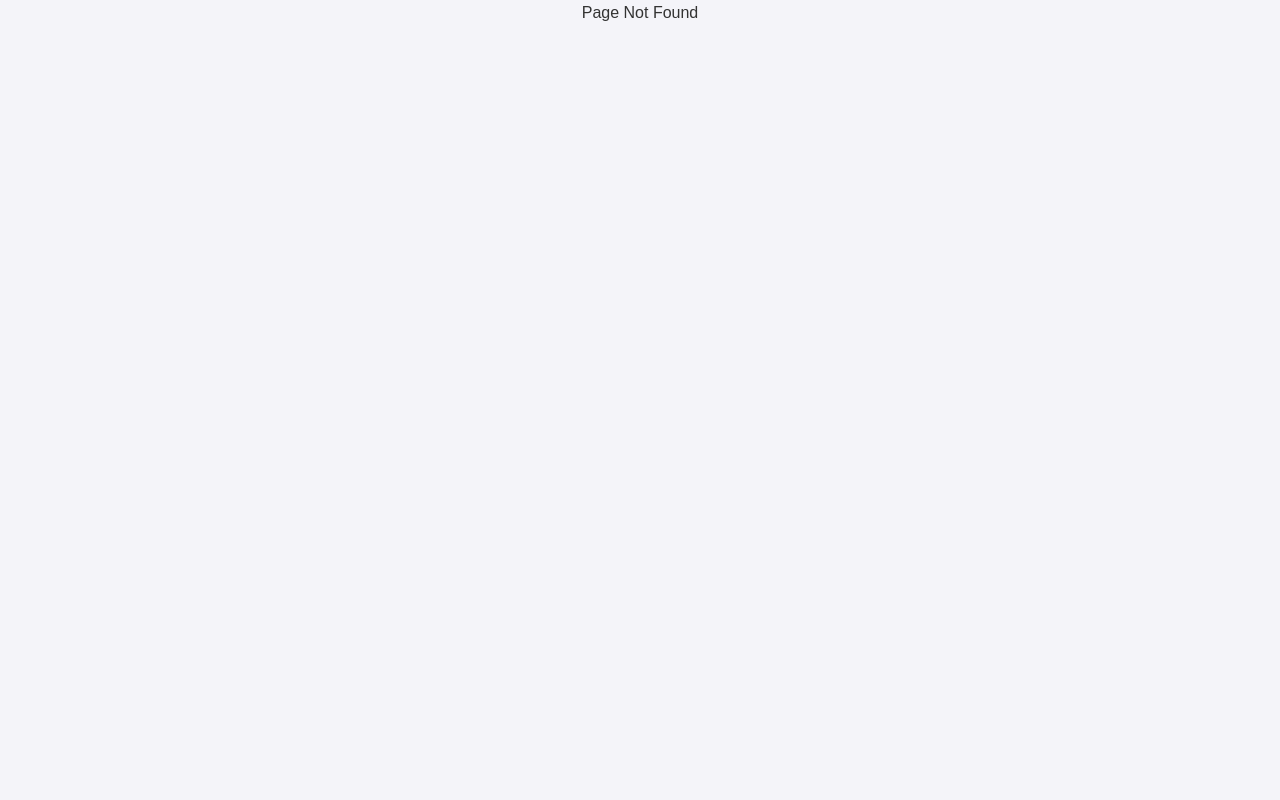
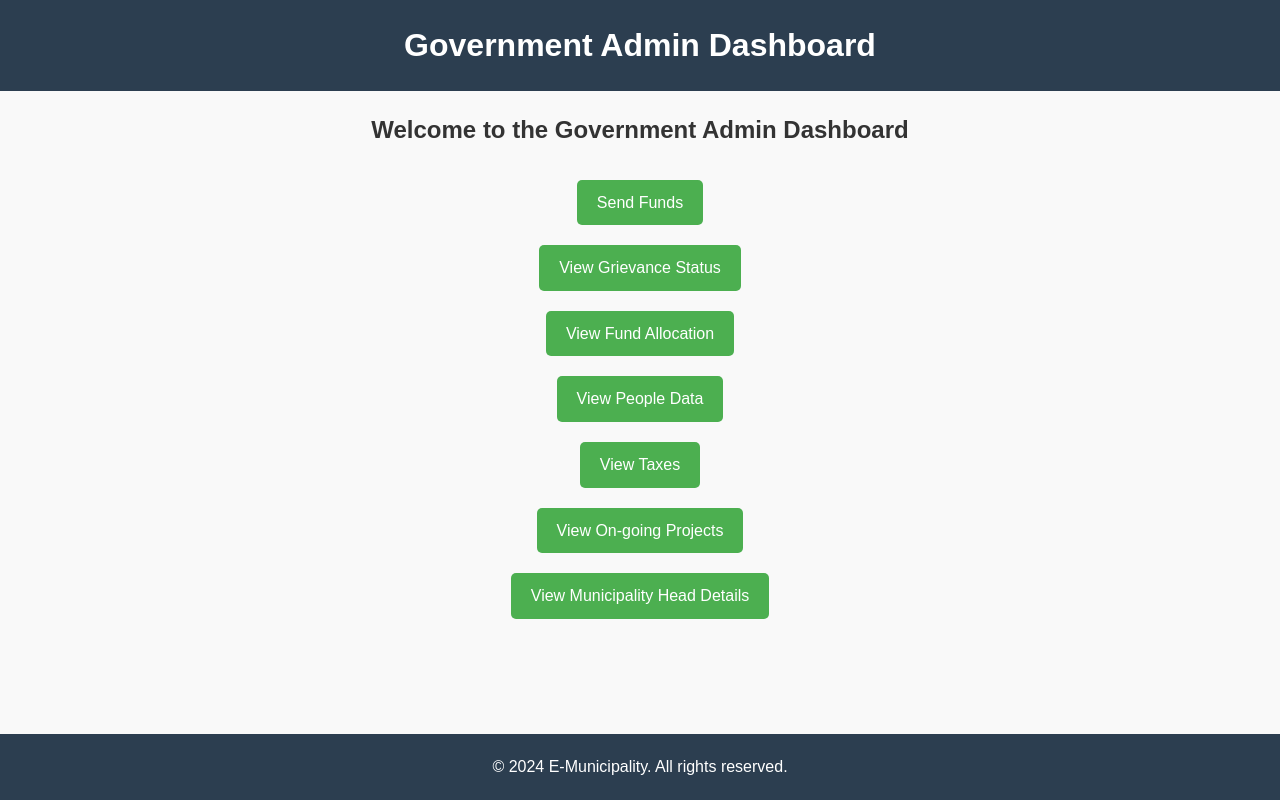
Before and after one commit to ashwinsdk/block-dock, a React (Create React App) app in the folder e-municipality/: page /admin-govt-home in a window 1280 px wide. Before the commit this address had no page. Built offline with nearby package versions, Linux system fonts and the light colour scheme.

Commit message:
Update admin and govt folders

```diff
--- a/e-municipality/package.json
+++ b/e-municipality/package.json
@@ -6,8 +6,11 @@
     "@testing-library/jest-dom": "^5.17.0",
     "@testing-library/react": "^13.4.0",
     "@testing-library/user-event": "^13.5.0",
+    "chart.js": "^4.4.6",
     "react": "^18.3.1",
+    "react-chartjs-2": "^5.2.0",
     "react-dom": "^18.3.1",
+    "react-icons": "^5.3.0",
     "react-router-dom": "^6.28.0",
     "react-scripts": "5.0.1",
     "web-vitals": "^2.1.4"
--- a/e-municipality/src/App.js
+++ b/e-municipality/src/App.js
@@ -1,15 +1,28 @@
 import React from 'react';
 import { BrowserRouter as Router, Routes, Route } from 'react-router-dom';
-import Home from './user/Home'; // Ensure the correct path for components
+import Home from './user/Home';
 import Login from './user/Login';
 import Register from './user/Register';
-import UserDashboard from './user/UserDashboard'; // Ensure this is the correct path
+import UserDashboard from './user/UserDashboard';
 import FileGrievances from './user/FileGrievances';
 import OngoingProjects from './user/OngoingProjects';
 import GovernmentFunds from './user/GovernmentFunds';
 import TaxFunds from './user/TaxFunds';
 import ContactUs from './user/ContactUs';
 import MyGrievances from './user/MyGrievances';
+
+import AdminHeadHome from './admin/AdminHeadHome';
+import FundAllocation from './admin/FundAllocation';
+import ReceiveFund from './admin/ReceiveFund';
+import ViewGrievance from './admin/ViewGrievance';
+import ViewPeopleData from './admin/ViewPeopleData';
+import ViewTaxes from './admin/ViewTaxes';
+
+import AdminGovtHome from './govt/AdminGovtHome';
+import SendFunds from './govt/SendFunds';
+import ViewMunicipalityHead from './govt/ViewMunicipalityHead';
+import ViewOngoingProjects from './govt/ViewOngoingProjects';
+
 import './App.css';
 
 function App() {
@@ -17,7 +30,7 @@ function App() {
     <Router>
       <div className="App">
         <Routes>
-          {/* Define routes for your components */}
+          {/* User Routes */}
           <Route path="/" element={<Home />} />
           <Route path="/login" element={<Login />} />
           <Route path="/register" element={<Register />} />
@@ -29,6 +42,25 @@ function App() {
           <Route path="/contact-us" element={<ContactUs />} />
           <Route path="/my-grievances" element={<MyGrievances />} />
 
+          {/* Admin Routes */}
+          <Route path="/admin-head-home" element={<AdminHeadHome />} />
+          <Route path="/fund-allocation" element={<FundAllocation />} />
+          <Route path="/receive-fund" element={<ReceiveFund />} />
+          <Route path="/view-grievance" element={<ViewGrievance />} />
+          <Route path="/view-people-data" element={<ViewPeopleData />} />
+          <Route path="/view-taxes" element={<ViewTaxes />} />
+
+          {/* Government Routes */}
+          <Route path="/admin-govt-home" element={<AdminGovtHome />} />
+          <Route path="/send-funds" element={<SendFunds />} />
+          <Route path="/view-municipality-head" element={<ViewMunicipalityHead />} />
+          <Route path="/view-ongoing-projects" element={<ViewOngoingProjects />} />
+          {/* Placeholder routes for features not implemented yet */}
+          <Route path="/view-grievance-status" element={<div>Grievance Status Placeholder</div>} />
+          <Route path="/view-fund-allocation" element={<div>Fund Allocation Placeholder</div>} />
+          <Route path="/view-people-data" element={<div>People Data Placeholder</div>} />
+          <Route path="/view-taxes" element={<div>Taxes Placeholder</div>} />
+
           {/* Fallback Route for 404 Errors */}
           <Route path="*" element={<div>Page Not Found</div>} />
         </Routes>
--- a/e-municipality/src/govt/AdminGovtHome.js
+++ b/e-municipality/src/govt/AdminGovtHome.js
@@ -11,13 +11,13 @@ const AdminGovtHome = () => {
       <main className="content">
         <h2>Welcome to the Government Admin Dashboard</h2>
         <div className="admin-govt-links">
-          <Link to="/govt/send-funds">Send Funds</Link>
-          <Link to="/govt/view-grievance-status">View Grievance Status</Link>
-          <Link to="/govt/view-fund-allocation">View Fund Allocation</Link>
-          <Link to="/govt/view-people-data">View People Data</Link>
-          <Link to="/govt/view-taxes">View Taxes</Link>
-          <Link to="/govt/view-ongoing-projects">View On-going Projects</Link>
-          <Link to="/govt/view-municipality-head">View Municipality Head Details</Link>
+          <Link to="/send-funds">Send Funds</Link>
+          <Link to="/view-grievance-status">View Grievance Status</Link>
+          <Link to="/view-fund-allocation">View Fund Allocation</Link>
+          <Link to="/view-people-data">View People Data</Link>
+          <Link to="/view-taxes">View Taxes</Link>
+          <Link to="/view-ongoing-projects">View On-going Projects</Link>
+          <Link to="/view-municipality-head">View Municipality Head Details</Link>
         </div>
       </main>
       <footer className="footer">
--- a/e-municipality/src/user/Login.js
+++ b/e-municipality/src/user/Login.js
@@ -9,20 +9,18 @@ function Login() {
   const navigate = useNavigate();
 
   const handleLogin = () => {
-
     if (userType === 'user') {
       navigate('/user-dashboard');
     } else if (userType === 'admin') {
-      navigate('/municipality-home');
+      navigate('/admin-head-home'); // Redirect to AdminHeadHome
     } else if (userType === 'government') {
-      navigate('/government-home');
+      navigate('/admin-govt-home'); // Redirect to AdminGovtHome
     } else {
       alert('Please select a valid user type');
     }
   };
 
   const handleConnect = () => {
-
     alert('Connect button clicked!');
   };
 
```
Also changed, not shown: 1 other file (tests, documents, lock files or other folders).
